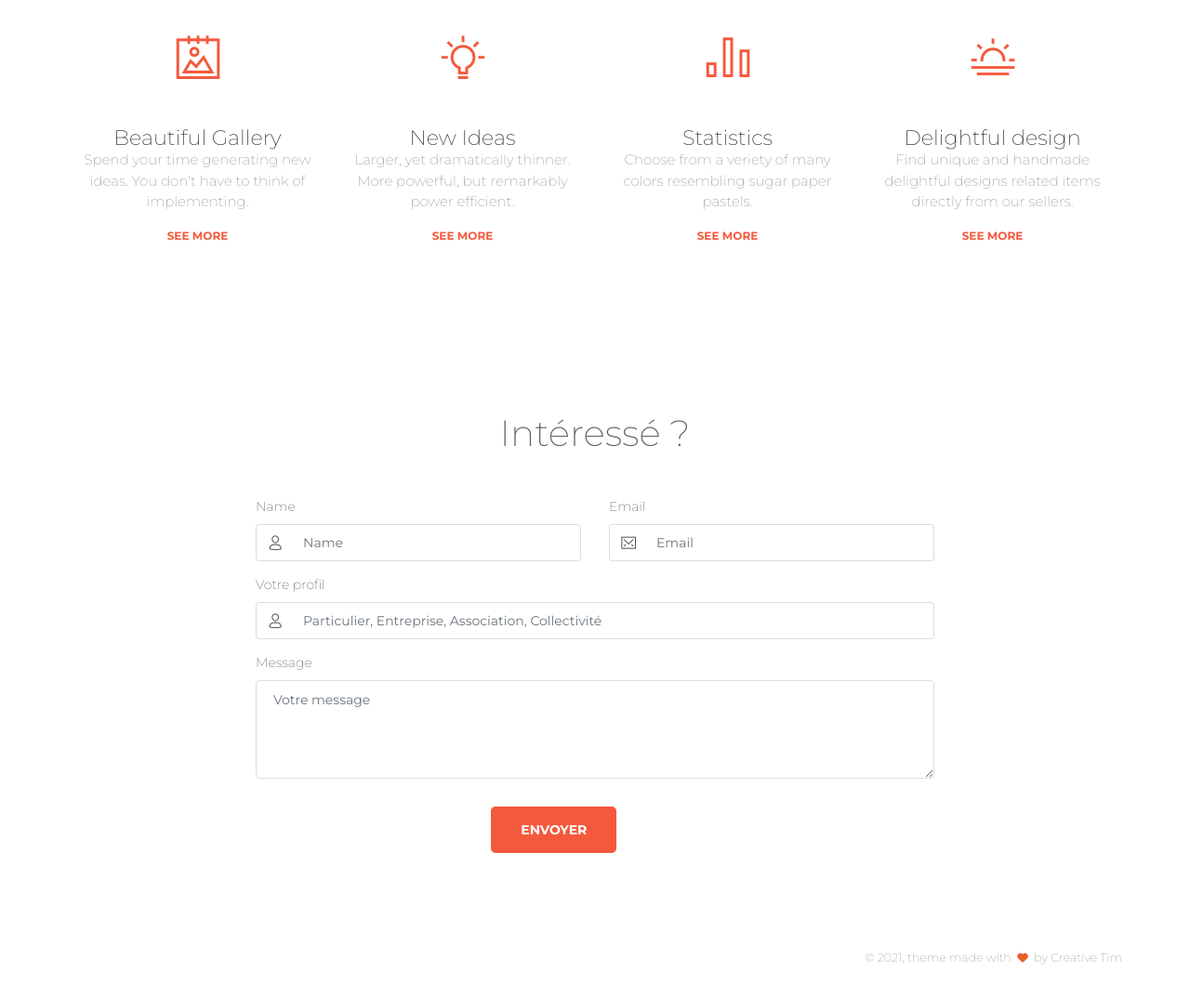
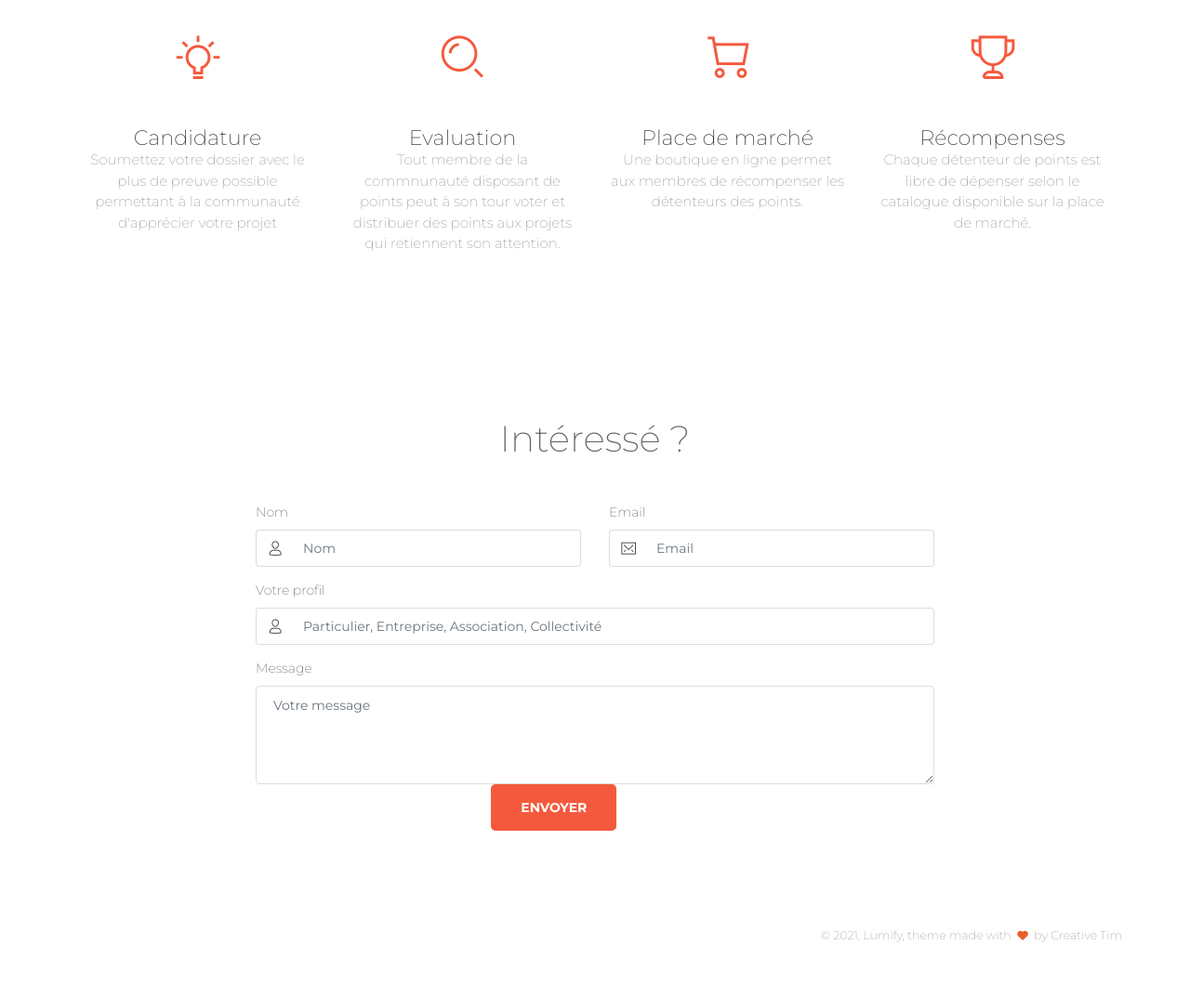
Before and after one commit to Limify/limify.github.io, a plain HTML site: page index.html in a window 1280 px wide. Shown: the part 1900-2973 px from the top of the page at 93% size. After the commit the page ends 2949 px from the top, so only its background shows below. Drawn offline with Linux system fonts and the light colour scheme.

Commit message:
end form + features

```diff
--- a/index.html
+++ b/index.html
@@ -176,55 +176,55 @@ The above copyright notice and this permission notice shall be included in all c
           <div class="col-md-3">
             <div class="info">
               <div class="icon icon-danger">
-                <i class="nc-icon nc-album-2"></i>
+                <i class="nc-icon nc-bulb-63"></i>
               </div>
               <div class="description">
-                <h4 class="info-title">Beautiful Gallery</h4>
-                <p class="description">Spend your time generating new ideas. You don't have to think of implementing.</p>
-                <a href="javascript:;" class="btn btn-link btn-danger">See more</a>
+                <h4 class="info-title">Candidature</h4>
+                <p class="description">Soumettez votre dossier avec le plus de preuve possible permettant à la communauté d'apprécier votre projet</p>
+                <!-- <a href="javascript:;" class="btn btn-link btn-danger">See more</a> -->
               </div>
             </div>
           </div>
           <div class="col-md-3">
             <div class="info">
               <div class="icon icon-danger">
-                <i class="nc-icon nc-bulb-63"></i>
+                <i class="nc-icon nc-zoom-split"></i>
               </div>
               <div class="description">
-                <h4 class="info-title">New Ideas</h4>
-                <p>Larger, yet dramatically thinner. More powerful, but remarkably power efficient.</p>
-                <a href="javascript:;" class="btn btn-link btn-danger">See more</a>
+                <h4 class="info-title">Evaluation</h4>
+                <p>Tout membre de la commnunauté disposant de points peut à son tour voter et distribuer des points aux projets qui retiennent son attention.</p>
+                <!-- <a href="javascript:;" class="btn btn-link btn-danger">See more</a> -->
               </div>
             </div>
           </div>
           <div class="col-md-3">
             <div class="info">
               <div class="icon icon-danger">
-                <i class="nc-icon nc-chart-bar-32"></i>
+                <i class="nc-icon nc-cart-simple"></i>
               </div>
               <div class="description">
-                <h4 class="info-title">Statistics</h4>
-                <p>Choose from a veriety of many colors resembling sugar paper pastels.</p>
-                <a href="javascript:;" class="btn btn-link btn-danger">See more</a>
+                <h4 class="info-title">Place de marché</h4>
+                <p>Une boutique en ligne permet aux membres de récompenser les détenteurs des points.</p>
+                <!-- <a href="javascript:;" class="btn btn-link btn-danger">See more</a> -->
               </div>
             </div>
           </div>
           <div class="col-md-3">
             <div class="info">
               <div class="icon icon-danger">
-                <i class="nc-icon nc-sun-fog-29"></i>
+                <i class="nc-icon nc-trophy"></i>
               </div>
               <div class="description">
-                <h4 class="info-title">Delightful design</h4>
-                <p>Find unique and handmade delightful designs related items directly from our sellers.</p>
-                <a href="javascript:;" class="btn btn-link btn-danger">See more</a>
+                <h4 class="info-title">Récompenses</h4>
+                <p>Chaque détenteur de points est libre de dépenser selon le catalogue disponible sur la place de marché.</p>
+                <!--<a href="javascript:;" class="btn btn-link btn-danger">See more</a>-->
               </div>
             </div>
           </div>
         </div>
       </div>
     </div>
-    <div class="section landing-section">
+    <div class="section landing-section" id="joinus">
       <div class="container">
         <div class="row">
           <div class="col-md-8 ml-auto mr-auto">
@@ -232,14 +232,14 @@ The above copyright notice and this permission notice shall be included in all c
             <form class="contact-form">
               <div class="row">
                 <div class="col-md-6">
-                  <label>Name</label>
+                  <label>Nom</label>
                   <div class="input-group">
                     <div class="input-group-prepend">
                       <span class="input-group-text">
                         <i class="nc-icon nc-single-02"></i>
                       </span>
                     </div>
-                    <input type="text" class="form-control" placeholder="Name">
+                    <input type="text" class="form-control" placeholder="Nom" id="name">
                   </div>
                 </div>
                 <div class="col-md-6">
@@ -250,7 +250,7 @@ The above copyright notice and this permission notice shall be included in all c
                         <i class="nc-icon nc-email-85"></i>
                       </span>
                     </div>
-                    <input type="text" class="form-control" placeholder="Email">
+                    <input type="text" class="form-control" placeholder="Email" id="email">
                   </div>
                 </div>
               </div>
@@ -262,16 +262,16 @@ The above copyright notice and this permission notice shall be included in all c
                     <i class="nc-icon nc-single-02"></i>
                   </span>
                 </div>
-                <input type="text" class="form-control" placeholder="Particulier, Entreprise, Association, Collectivité">
+                <input type="text" class="form-control" placeholder="Particulier, Entreprise, Association, Collectivité" id="profil">
               </div>
               <label>Message</label>
               <textarea class="form-control" rows="4" placeholder="Votre message"></textarea>
-              <div class="row">
-                <div class="col-md-4 ml-auto mr-auto">
-                  <button class="btn btn-danger btn-lg btn-fill">Envoyer</button>
-                </div>
+            </form>
+            <div class="row">
+              <div class="col-md-4 ml-auto mr-auto">
+                <button class="btn btn-danger btn-lg btn-fill" type="submit" onclick="sendMail()">Envoyer</button>
               </div>
-            </form>
+            </div>
           </div>
         </div>
       </div>
@@ -292,7 +292,7 @@ The above copyright notice and this permission notice shall be included in all c
             ©
             <script>
               document.write(new Date().getFullYear())
-            </script>, theme made with <i class="fa fa-heart heart"></i> by Creative Tim
+            </script>, Lumify, theme made with <i class="fa fa-heart heart"></i> by Creative Tim
           </span>
         </div>
       </div>
@@ -311,6 +311,15 @@ The above copyright notice and this permission notice shall be included in all c
   <script src="/assets/js/plugins/bootstrap-datepicker.js" type="text/javascript"></script>
   <!-- Control Center for Paper Kit: parallax effects, scripts for the example pages etc -->
   <script src="/assets/js/paper-kit.min.js?v=2.2.0" type="text/javascript"></script>
+  <script>
+    function sendMail() {
+      var name = $('#joinus #name').val();
+      var email = $('#joinus #email').val();
+      var profil = $('#joinus #profil').val();
+      var message = $('#joinus textarea').val();
+      window.location.href = 'mailto:djothi974@gmail.com?subject=[Limify] ' + name + ' (' + email + ')' + '&body=' + 'Je suis '+  profil + '%0D%0AMessage : ' + message;
+  };
+  </script>
 </body>
 
 </html>
```
